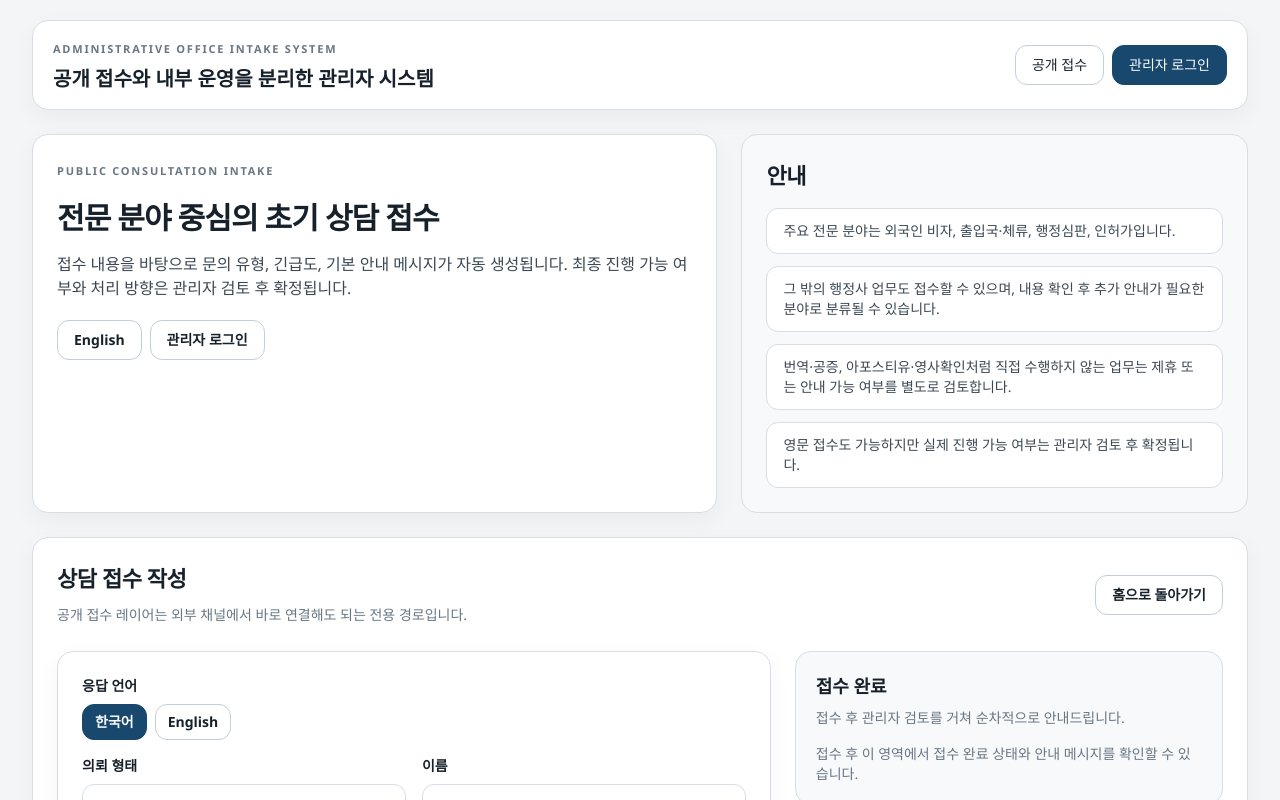
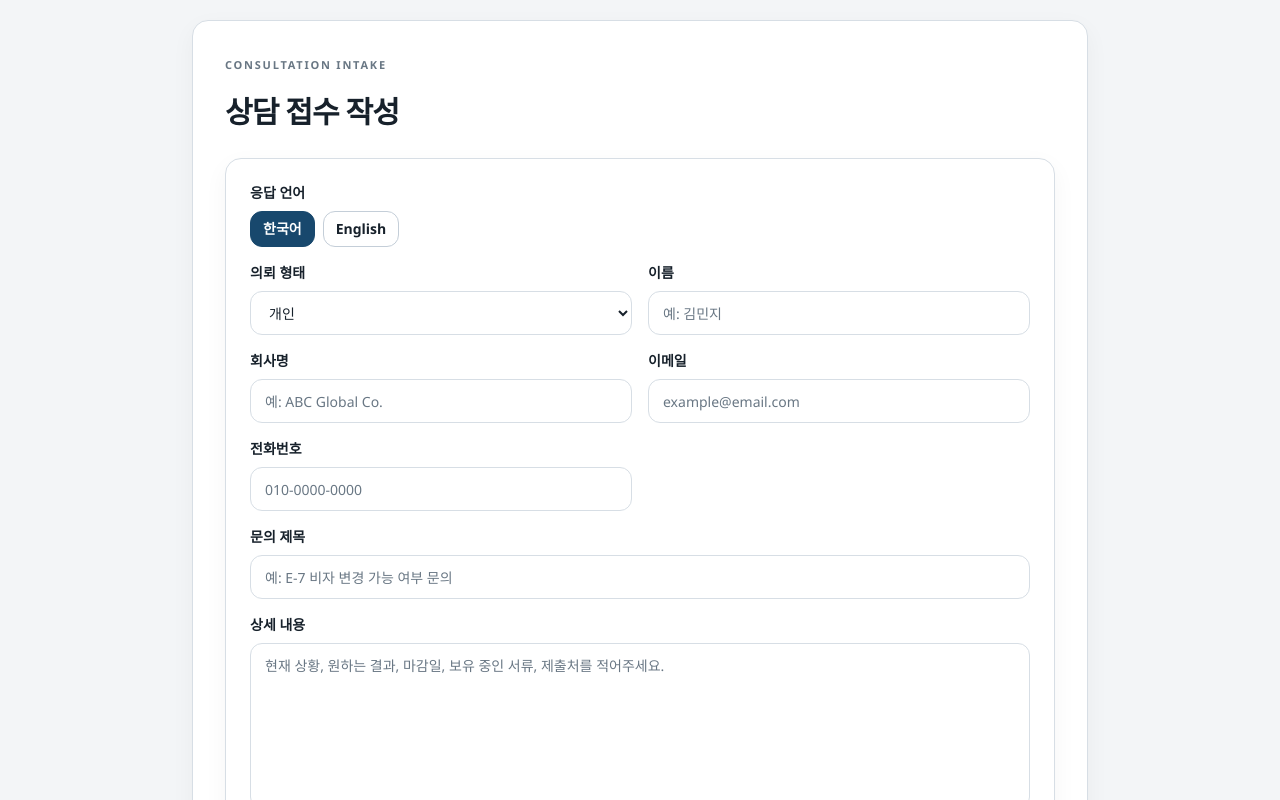
Before and after one commit to sangjin0302-commits/Admin-system-, a Next.js app: page /intake in a window 1280 px wide. Shown: the top 800 px of the page. Built offline with nearby package versions, Linux system fonts and the light colour scheme; no server answers; the database is empty.

Commit message:
feat: streamline public intake customer flow

```diff
--- /dev/null
+++ b/src/app/intake/completed/page.tsx
@@ -0,0 +1,37 @@
+import { Card } from "@/components/ui/card";
+import type { Locale } from "@/types/inquiry";
+
+export const dynamic = "force-dynamic";
+
+export default async function IntakeCompletedPage({
+  searchParams
+}: {
+  searchParams: Promise<{ lang?: string; ref?: string }>;
+}) {
+  const { lang, ref } = await searchParams;
+  const locale: Locale = lang === "en" ? "en" : "ko";
+  const title = locale === "en" ? "Submission Complete" : "접수 완료";
+  const description =
+    locale === "en"
+      ? "Your inquiry has been received. We will review it and guide you in sequence. Thank you for contacting us."
+      : "접수 후 관리자 검토를 거쳐 순차적으로 안내드리겠습니다. 문의주셔서 감사합니다.";
+  const referenceLabel = locale === "en" ? "Reference Number" : "접수번호";
+
+  return (
+    <div className="mx-auto max-w-2xl">
+      <Card className="p-8 text-center md:p-10">
+        <p className="ui-kicker">Consultation Intake</p>
+        <h2 className="mt-3 ui-page-title">{title}</h2>
+        <p className="mt-4 text-base leading-7 text-text">{description}</p>
+        {ref ? (
+          <div className="mt-6 rounded-md border border-line bg-surface-muted px-4 py-4">
+            <p className="text-xs font-semibold uppercase tracking-[0.14em] text-text-muted">
+              {referenceLabel}
+            </p>
+            <p className="mt-2 font-mono text-sm text-text-strong">{ref}</p>
+          </div>
+        ) : null}
+      </Card>
+    </div>
+  );
+}
--- a/src/app/intake/page.tsx
+++ b/src/app/intake/page.tsx
@@ -1,9 +1,5 @@
-import Link from "next/link";
-
-import { getIntakeCopy } from "@/components/intake/copy";
 import { IntakeForm } from "@/components/intake/intake-form";
 import { Card } from "@/components/ui/card";
-import { getPublicIntakeContent } from "@/lib/public-content/service";
 import type { Locale } from "@/types/inquiry";
 
 export const dynamic = "force-dynamic";
@@ -15,59 +11,27 @@ export default async function IntakePage({
 }) {
   const { lang } = await searchParams;
   const locale: Locale = lang === "en" ? "en" : "ko";
-  const copy = getIntakeCopy(locale);
-  const content = await getPublicIntakeContent();
-  const pageContent = content[locale];
 
   return (
-    <div className="space-y-6">
-      <div className="grid gap-6 xl:grid-cols-[1.15fr_0.85fr]">
-        <Card className="p-6">
-          <p className="ui-kicker">Public Consultation Intake</p>
-          <h2 className="mt-3 ui-page-title">{pageContent.intakePageTitle}</h2>
-          <p className="mt-3 max-w-3xl text-base text-text">{pageContent.intakePageDescription}</p>
-          <div className="mt-5 flex flex-wrap gap-2">
-            <Link
-              href={locale === "ko" ? "/intake?lang=en" : "/intake"}
-              className="inline-flex h-10 items-center rounded-md border border-line-strong bg-surface px-4 text-sm font-semibold text-text-strong transition hover:bg-surface-muted"
-            >
-              {locale === "ko" ? "English" : "한국어"}
-            </Link>
-            <Link
-              href="/admin/login"
-              className="inline-flex h-10 items-center rounded-md border border-line-strong bg-surface px-4 text-sm font-semibold text-text-strong transition hover:bg-surface-muted"
-            >
-              관리자 로그인
-            </Link>
-          </div>
-        </Card>
-
-        <Card muted className="p-6">
-          <h3 className="ui-section-title">{pageContent.intakeInfoTitle}</h3>
-          <div className="mt-4 space-y-3">
-            {pageContent.intakeInfoItems.map((item) => (
-              <div key={item} className="rounded-md border border-line bg-surface px-4 py-3">
-                <p className="text-sm text-text">{item}</p>
-              </div>
-            ))}
-          </div>
-        </Card>
-      </div>
-
-      <Card className="p-6">
-        <div className="mb-6 flex flex-wrap items-center justify-between gap-3">
-          <div>
-            <h3 className="ui-section-title">{copy.formTitle}</h3>
-            <p className="mt-2 ui-section-copy">공개 접수 레이어는 외부 채널에서 바로 연결해도 되는 전용 경로입니다.</p>
-          </div>
-          <Link
-            href="/"
-            className="inline-flex h-10 items-center rounded-md border border-line-strong bg-surface px-4 text-sm font-semibold text-text-strong transition hover:bg-surface-muted"
-          >
-            홈으로 돌아가기
-          </Link>
+    <div className="mx-auto max-w-4xl space-y-6">
+      <Card className="p-6 md:p-8">
+        <div className="mb-6">
+          <p className="ui-kicker">Consultation Intake</p>
+          <h2 className="mt-3 ui-page-title">상담 접수 작성</h2>
         </div>
         <IntakeForm initialLocale={locale} />
+      </Card>
+
+      <Card muted className="p-6">
+        <h3 className="ui-section-title">주의 사항</h3>
+        <div className="mt-4 space-y-3 text-sm leading-6 text-text">
+          <p>주요 전문 분야는 외국인 비자, 출입국, 체류, 행정심판 인허가 입니다.</p>
+          <p>
+            그 밖에 기타 관련 행정사 업무도 접수할 수 있으며 내용 확인 후 추가 안내가 필요한 분야로
+            접수합니다.
+          </p>
+          <p>행정사 검토 이후 순차적으로 연락드리겠습니다.</p>
+        </div>
       </Card>
     </div>
   );
--- a/src/app/layout.tsx
+++ b/src/app/layout.tsx
@@ -1,5 +1,6 @@
 import type { Metadata } from "next";
-import Link from "next/link";
+
+import { AppShell } from "@/components/app-shell";
 
 import "./globals.css";
 
@@ -12,33 +13,7 @@ export default function RootLayout({ children }: Readonly<{ children: React.Reac
   return (
     <html lang="ko">
       <body>
-        <div className="ui-shell">
-          <header className="mb-6 rounded-lg border border-line bg-surface px-5 py-4 shadow-panel">
-            <div className="flex flex-col gap-4 lg:flex-row lg:items-center lg:justify-between">
-              <div>
-                <p className="ui-kicker">Administrative Office Intake System</p>
-                <h1 className="mt-1 text-xl font-semibold text-text-strong">
-                  공개 접수와 내부 운영을 분리한 관리자 시스템
-                </h1>
-              </div>
-              <nav className="flex flex-wrap gap-2 text-sm font-medium">
-                <Link
-                  href="/intake"
-                  className="inline-flex h-10 items-center rounded-md border border-line-strong bg-surface px-4 text-text-strong transition hover:bg-surface-muted"
-                >
-                  공개 접수
-                </Link>
-                <Link
-                  href="/admin/login"
-                  className="inline-flex h-10 items-center rounded-md border border-primary bg-primary px-4 text-white transition hover:bg-[#143d5d]"
-                >
-                  관리자 로그인
-                </Link>
-              </nav>
-            </div>
-          </header>
-          <main>{children}</main>
-        </div>
+        <AppShell>{children}</AppShell>
       </body>
     </html>
   );
--- /dev/null
+++ b/src/components/app-shell.tsx
@@ -0,0 +1,41 @@
+"use client";
+
+import Link from "next/link";
+import { usePathname } from "next/navigation";
+
+export function AppShell({ children }: { children: React.ReactNode }) {
+  const pathname = usePathname();
+  const isPublicIntakePath = pathname === "/intake" || pathname.startsWith("/intake/");
+
+  return (
+    <div className="ui-shell">
+      {isPublicIntakePath ? null : (
+        <header className="mb-6 rounded-lg border border-line bg-surface px-5 py-4 shadow-panel">
+          <div className="flex flex-col gap-4 lg:flex-row lg:items-center lg:justify-between">
+            <div>
+              <p className="ui-kicker">Administrative Office Intake System</p>
+              <h1 className="mt-1 text-xl font-semibold text-text-strong">
+                공개 접수와 내부 운영을 분리한 관리자 시스템
+              </h1>
+            </div>
+            <nav className="flex flex-wrap gap-2 text-sm font-medium">
+              <Link
+                href="/intake"
+                className="inline-flex h-10 items-center rounded-md border border-line-strong bg-surface px-4 text-text-strong transition hover:bg-surface-muted"
+              >
+                공개 접수
+              </Link>
+              <Link
+                href="/admin/login"
+                className="inline-flex h-10 items-center rounded-md border border-primary bg-primary px-4 text-white transition hover:bg-[#143d5d]"
+              >
+                관리자 로그인
+              </Link>
+            </nav>
+          </div>
+        </header>
+      )}
+      <main>{children}</main>
+    </div>
+  );
+}
--- a/src/components/intake/intake-form.tsx
+++ b/src/components/intake/intake-form.tsx
@@ -1,7 +1,9 @@
 "use client";
 
 import { useMemo, useState, type FormEvent } from "react";
+import { useRouter } from "next/navigation";
 
+import { getIntakeCopy } from "@/components/intake/copy";
 import { Button } from "@/components/ui/button";
 import { Card } from "@/components/ui/card";
 import { Field, FieldGroup } from "@/components/ui/field";
@@ -9,7 +11,6 @@ import { Input } from "@/components/ui/input";
 import { StateInline } from "@/components/ui/state-panel";
 import { Select } from "@/components/ui/select";
 import { Textarea } from "@/components/ui/textarea";
-import { getIntakeCopy } from "@/components/intake/copy";
 import {
   inquiryTypeLabels,
   inquiryTypeValues,
@@ -74,6 +75,7 @@ const initialState: FormState = {
 };
 
 export function IntakeForm({ initialLocale }: { initialLocale: Locale }) {
+  const router = useRouter();
   const [locale, setLocale] = useState<FormState["preferredLocale"]>(initialLocale === "en" ? "en" : "ko");
   const [form, setForm] = useState<FormState>({
     ...initialState,
@@ -81,14 +83,7 @@ export function IntakeForm({ initialLocale }: { initialLocale: Locale }) {
   });
   const [isSubmitting, setIsSubmitting] = useState(false);
   const [error, setError] = useState("");
-  const [result, setResult] = useState<IntakeResponse["inquiry"] | null>(null);
   const copy = useMemo(() => getIntakeCopy(locale), [locale]);
-  const successTitle = locale === "ko" ? "접수가 완료되었습니다." : "Your inquiry has been submitted.";
-  const successDescription =
-    locale === "ko"
-      ? "관리자 검토 후 순차적으로 안내드리겠습니다. 필요하면 접수번호를 보관해 주세요."
-      : "Your inquiry has been received. Please keep the reference number if you need to follow up.";
-  const successResetLabel = locale === "ko" ? "새 문의 작성" : "Start another inquiry";
 
   function updateField<K extends keyof FormState>(key: K, value: FormState[K]) {
     setForm((current) => ({ ...current, [key]: value }));
@@ -116,11 +111,12 @@ export function IntakeForm({ initialLocale }: { initialLocale: Locale }) {
         return;
       }
 
-      setResult(data.inquiry);
-      setForm({
-        ...initialState,
-        preferredLocale: locale
+      const params = new URLSearchParams({
+        ref: data.inquiry.id,
+        lang: locale
       });
+
+      router.push(`/intake/completed?${params.toString()}`);
     } catch {
       setError(copy.errorGeneric);
     } finally {
@@ -129,7 +125,6 @@ export function IntakeForm({ initialLocale }: { initialLocale: Locale }) {
   }
 
   return (
-    <div className="grid gap-6 xl:grid-cols-[1.25fr_0.75fr]">
     <form onSubmit={handleSubmit} className="space-y-6">
       <Card className="p-6">
         <FieldGroup className="sm:grid-cols-2">
@@ -364,36 +359,5 @@ export function IntakeForm({ initialLocale }: { initialLocale: Locale }) {
         {isSubmitting ? copy.buttons.submitting : copy.buttons.submit}
       </Button>
     </form>
-
-      <div className="space-y-4">
-        <Card muted className="p-5">
-          <p className="text-lg font-semibold text-text-strong">
-            {result ? successTitle : copy.resultTitle}
-          </p>
-          <p className="mt-2 text-sm text-text-muted">
-            {result ? successDescription : copy.resultDescription}
-          </p>
-          {result ? (
-            <div className="mt-4 space-y-3">
-              <div className="rounded-md border border-line bg-surface px-4 py-3">
-                <p className="text-xs font-semibold uppercase tracking-[0.12em] text-text-muted">
-                  Reference
-                </p>
-                <p className="mt-2 text-sm font-semibold text-text-strong">{result.id}</p>
-              </div>
-              <Card className="p-4">
-                <p className="ui-kicker">Confirmation</p>
-                <p className="mt-2 text-sm text-text">{result.generatedReceiptMessage}</p>
-              </Card>
-              <Button type="button" variant="secondary" onClick={() => setResult(null)}>
-                {successResetLabel}
-              </Button>
-            </div>
-          ) : (
-            <p className="mt-4 text-sm text-text-muted">{copy.emptyResult}</p>
-          )}
-        </Card>
-      </div>
-    </div>
   );
 }
```
Lines whose indentation alone changed are shown as unchanged.
